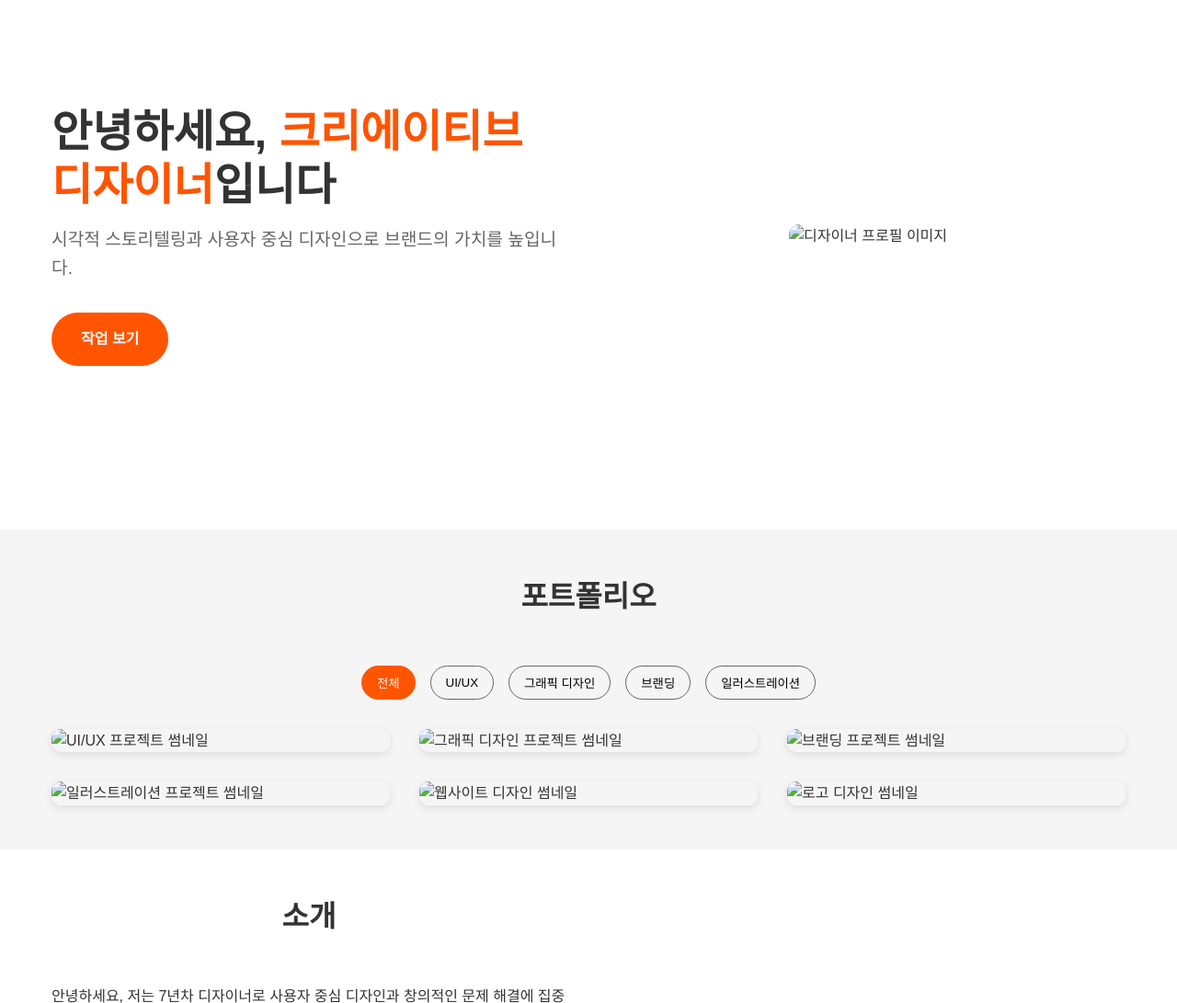
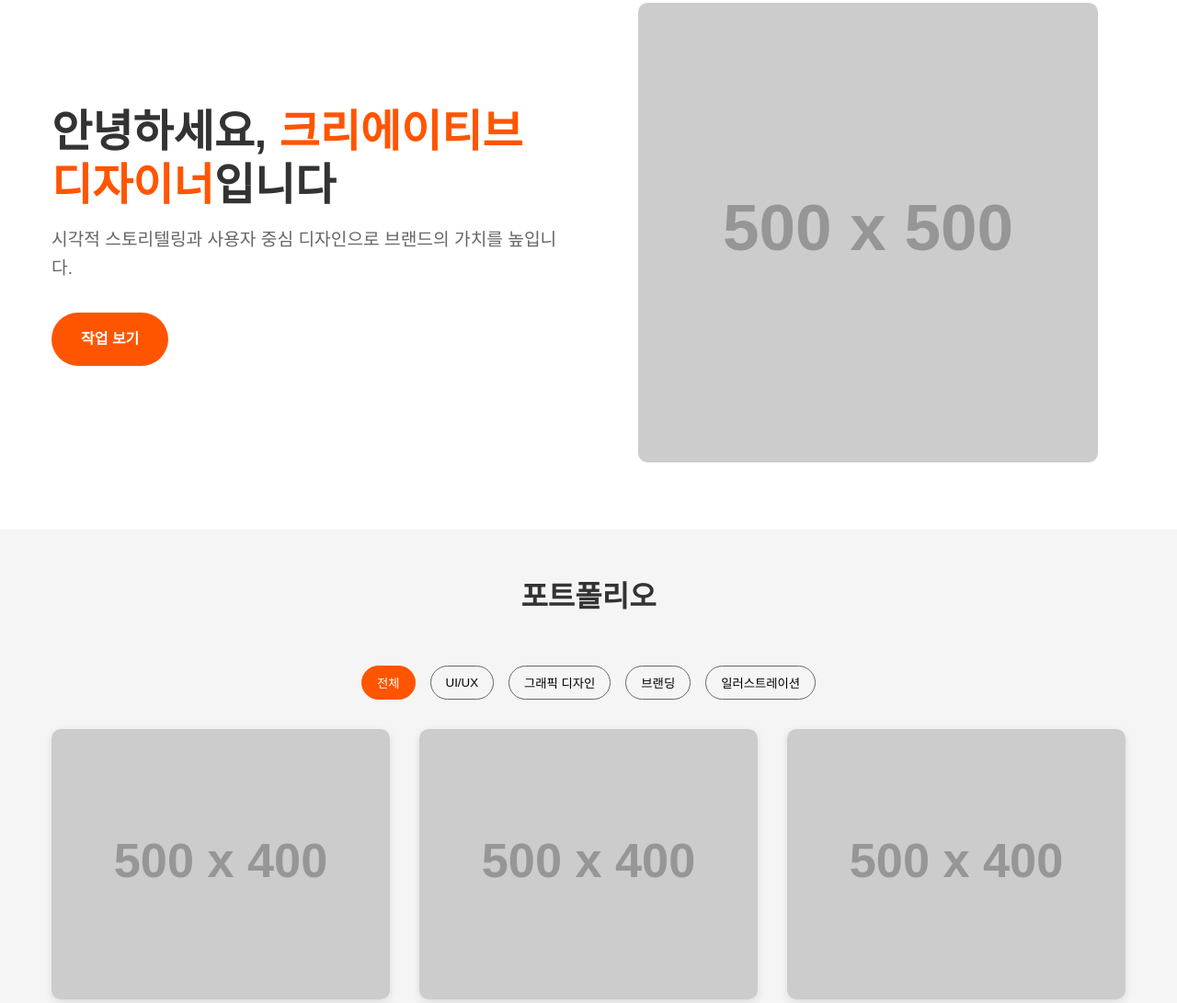
Before and after one commit to pofolio/sungsin, a plain HTML site: page index.html in a window 1280 px wide. Shown: the part 166-1257 px from the top of the page at 92% size. Drawn offline with Linux system fonts and the light colour scheme; placeholder pictures from the web are drawn by us.

Commit message:
예시이미지 수정

```diff
--- a/index.html
+++ b/index.html
@@ -537,7 +537,7 @@
                     <a href="#portfolio" class="cta-button">작업 보기</a>
                 </div>
                 <div class="hero-image">
-                    <img src="/api/placeholder/500/500" alt="디자이너 프로필 이미지" />
+                    <img src="https://placehold.co/500x500" alt="디자이너 프로필 이미지" />
                 </div>
             </div>
         </section>
@@ -554,7 +554,7 @@
                 </div>
                 <div class="portfolio-grid">
                     <article class="portfolio-item" data-category="ui-ux">
-                        <img src="/api/placeholder/500/400" alt="UI/UX 프로젝트 썸네일" />
+                        <img src="https://placehold.co/500x400" alt="UI/UX 프로젝트 썸네일" />
                         <div class="portfolio-item-overlay">
                             <h3 class="portfolio-item-title">모바일 앱 디자인</h3>
                             <p class="portfolio-item-category">UI/UX 디자인</p>
@@ -562,7 +562,7 @@
                         </div>
                     </article>
                     <article class="portfolio-item" data-category="graphic">
-                        <img src="/api/placeholder/500/400" alt="그래픽 디자인 프로젝트 썸네일" />
+                        <img src="https://placehold.co/500x400" alt="그래픽 디자인 프로젝트 썸네일" />
                         <div class="portfolio-item-overlay">
                             <h3 class="portfolio-item-title">브로슈어 디자인</h3>
                             <p class="portfolio-item-category">그래픽 디자인</p>
@@ -570,7 +570,7 @@
                         </div>
                     </article>
                     <article class="portfolio-item" data-category="branding">
-                        <img src="/api/placeholder/500/400" alt="브랜딩 프로젝트 썸네일" />
+                        <img src="https://placehold.co/500x400" alt="브랜딩 프로젝트 썸네일" />
                         <div class="portfolio-item-overlay">
                             <h3 class="portfolio-item-title">카페 브랜딩</h3>
                             <p class="portfolio-item-category">브랜딩</p>
@@ -578,7 +578,7 @@
                         </div>
                     </article>
                     <article class="portfolio-item" data-category="illustration">
-                        <img src="/api/placeholder/500/400" alt="일러스트레이션 프로젝트 썸네일" />
+                        <img src="https://placehold.co/500x400" alt="일러스트레이션 프로젝트 썸네일" />
                         <div class="portfolio-item-overlay">
                             <h3 class="portfolio-item-title">캐릭터 디자인</h3>
                             <p class="portfolio-item-category">일러스트레이션</p>
@@ -586,7 +586,7 @@
                         </div>
                     </article>
                     <article class="portfolio-item" data-category="ui-ux">
-                        <img src="/api/placeholder/500/400" alt="웹사이트 디자인 썸네일" />
+                        <img src="https://placehold.co/500x400" alt="웹사이트 디자인 썸네일" />
                         <div class="portfolio-item-overlay">
                             <h3 class="portfolio-item-title">반응형 웹사이트</h3>
                             <p class="portfolio-item-category">UI/UX 디자인</p>
@@ -594,7 +594,7 @@
                         </div>
                     </article>
                     <article class="portfolio-item" data-category="branding">
-                        <img src="/api/placeholder/500/400" alt="로고 디자인 썸네일" />
+                        <img src="https://placehold.co/500x400" alt="로고 디자인 썸네일" />
                         <div class="portfolio-item-overlay">
                             <h3 class="portfolio-item-title">기업 로고 디자인</h3>
                             <p class="portfolio-item-category">브랜딩</p>
@@ -629,7 +629,7 @@
                     </div>
                 </div>
                 <div class="about-image">
-                    <img src="/api/placeholder/500/600" alt="디자이너 작업 모습" />
+                    <img src="https://placehold.co/500x600" alt="디자이너 작업 모습" />
                 </div>
             </div>
         </section>
```
